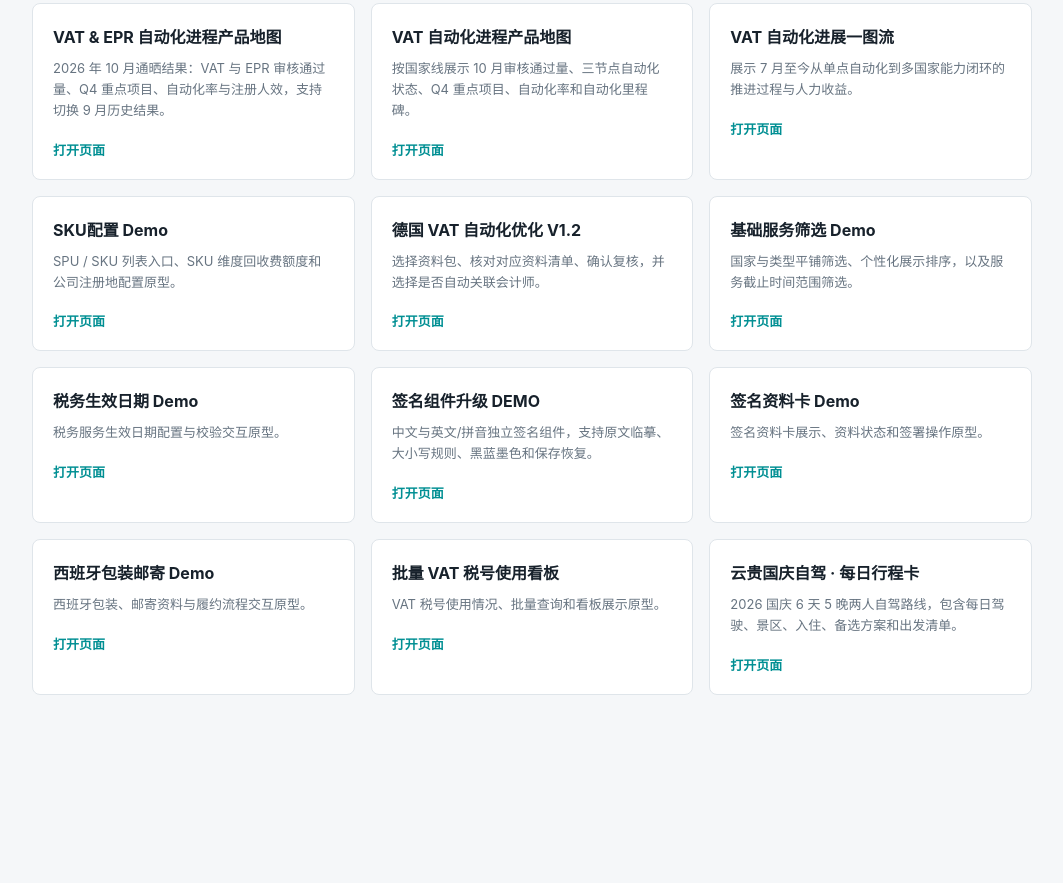
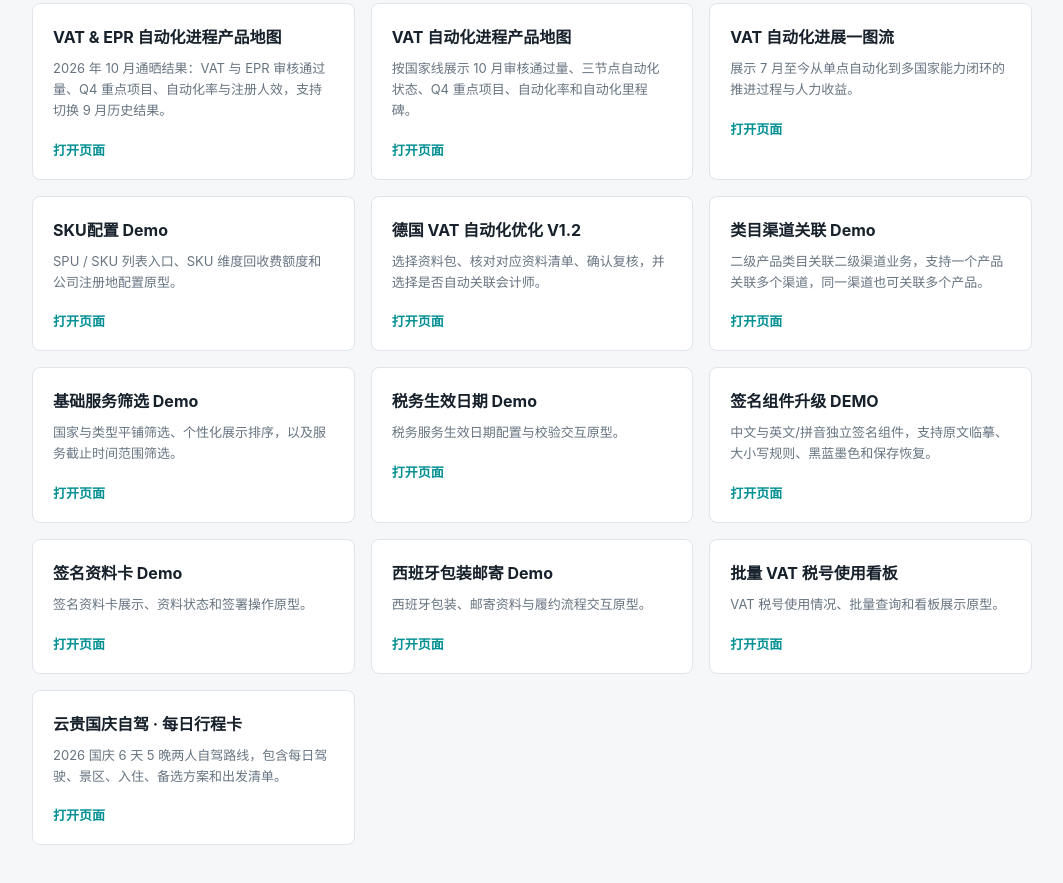
Before and after one commit to lichenhao615-lab/kxt-static-prototypes, a plain HTML site: page index.html in a window 1280 px wide. Shown: the part 827-1710 px from the top of the page, without its empty margins (108-1171 px from the left). Before the commit the page ends 1562 px from the top, so only its background shows below. Drawn offline with Linux system fonts and the light colour scheme.

Commit message:
feat(demo): add category channel index entry

```diff
--- a/index.html
+++ b/index.html
@@ -192,7 +192,11 @@
 				<p class="card-desc">选择资料包、核对对应资料清单、确认复核，并选择是否自动关联会计师。</p>
 				<span class="card-link">打开页面</span>
 			</a>
-			<a class="card" href="./service-filter-flat-demo.html">
+			<a class="card" href="./category-channel-demo/index.html">
+				<h2 class="card-title">类目渠道关联 Demo</h2>
+				<p class="card-desc">二级产品类目关联二级渠道业务，支持一个产品关联多个渠道，同一渠道也可关联多个产品。</p>
+				<span class="card-link">打开页面</span>
+			</a>			<a class="card" href="./service-filter-flat-demo.html">
 				<h2 class="card-title">基础服务筛选 Demo</h2>
 				<p class="card-desc">国家与类型平铺筛选、个性化展示排序，以及服务截止时间范围筛选。</p>
 				<span class="card-link">打开页面</span>
```
